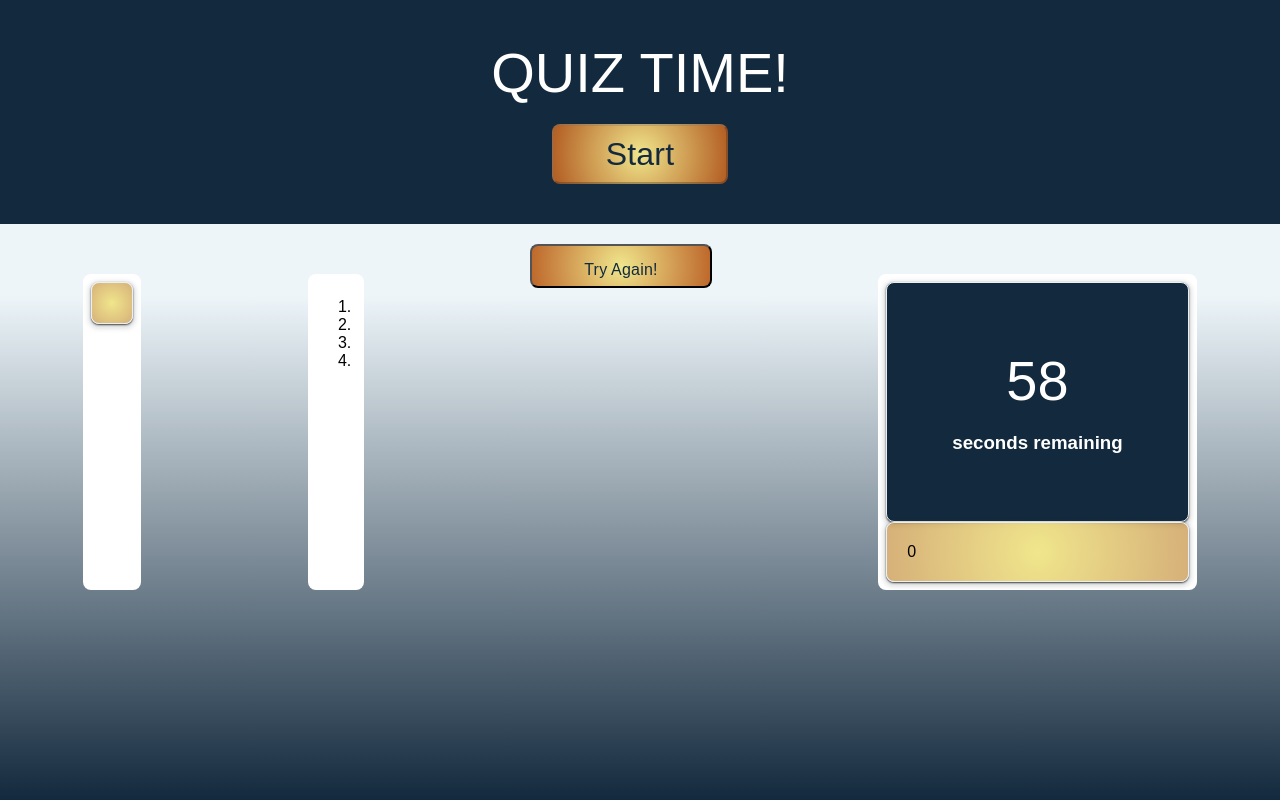
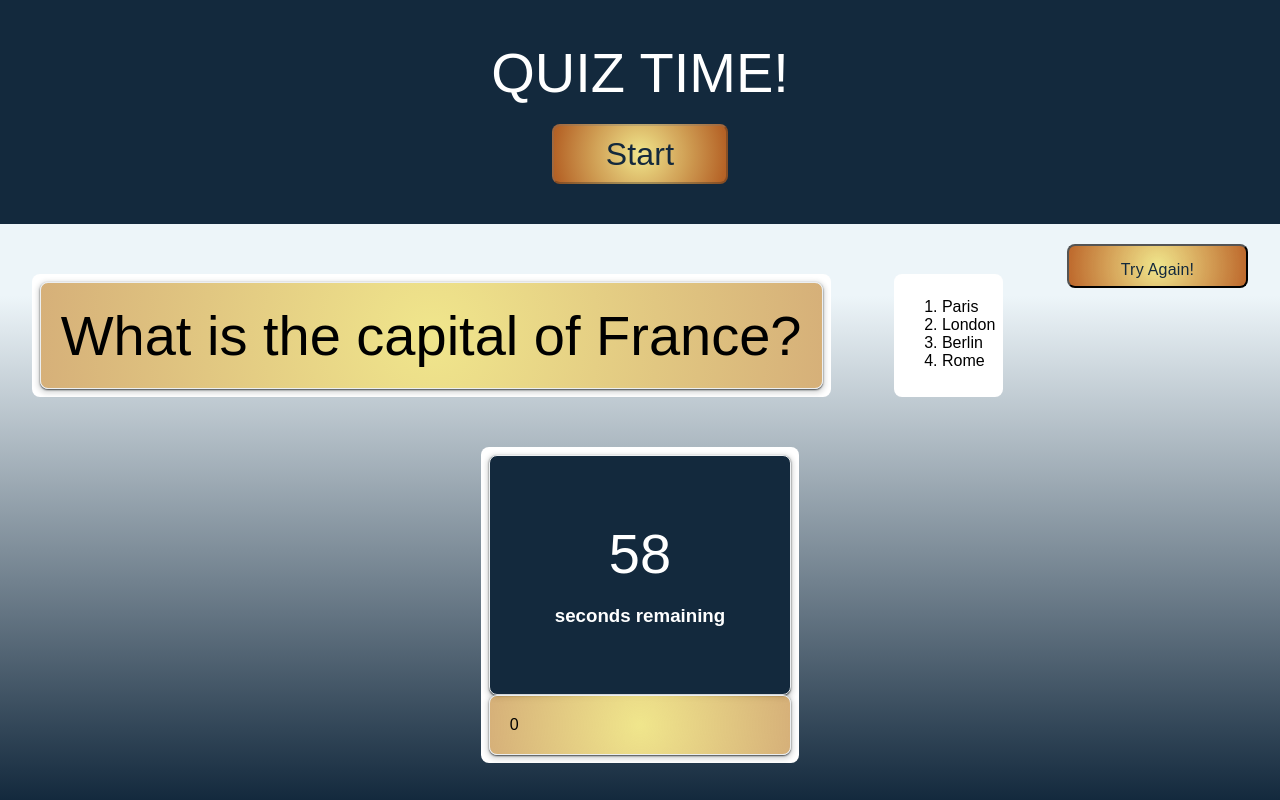
Before and after one commit to ProgramerNinja/Module-4-Project, a plain HTML site: page index.html in a window 1280 px wide. Both pictures are taken after a click on the button "Start". Drawn offline with Linux system fonts and the light colour scheme.

Commit message:
adding a partialy working question/answer function

```diff
--- a/assets/js/script.js
+++ b/assets/js/script.js
@@ -1,4 +1,4 @@
-var question = document.querySelector(".question");
+var questionElement = document.querySelector(".question");
 var answerList = document.querySelector(".answer-list");
 var timerElement = document.querySelector(".timer-count");
 var startButton = document.querySelector(".start-button");
@@ -23,7 +23,7 @@ var questionData = [
 var scoreCounter = 0;
 var timer;
 var timerCount;
-var currentQuestion = 0;
+var currentQuestion = {};
 
 // The init function is called when the page loads
 function init() {
@@ -36,12 +36,20 @@ function startGame() {
   timerCount = 60;
   // Prevents start button from being clicked when round is in progress
   startButton.disabled = true;
+  populateQuestion()
   startTimer()
+}
+
+function nextQuestion() {
+    // Pick a question from our question bank
+    const questionChoice = Math.floor(Math.random() * questionData.length);
+    const currentQuestion = questionData[questionChoice];
+    return currentQuestion
 }
 
 // The timeAtZero function is called when timercount = 0
 function timeAtZero() {
-  question.textContent = "Times UP!!!";
+  questionElement.textContent = "Times UP!!!";
   startButton.disabled = false;
   setScore();
 }
@@ -61,10 +69,33 @@ function startTimer() {
   }, 1000);
 }
 
+
+// populates both the answer and question field when called
+
 //
-// Need question and answers to be populated
-// |
-// V
+//
+//Working around here
+//
+//
+
+function populateQuestion() {
+  //finding our next question and putting it as a variable
+  currentQuestion = nextQuestion()
+
+  // Clear existing content
+  answerList.innerHTML = "";
+  questionElement.textContent = "";
+
+  let tempQuestion = currentQuestion.question;
+  questionElement.textContent = tempQuestion;
+
+  currentQuestion.answers.forEach(function(answer) {
+    const liElement = document.createElement("li");
+    liElement.textContent = answer;
+    liElement.classList.add("answer");
+    answerList.appendChild(liElement);
+  });
+}
 
 // Updates win count on screen and sets win count to client storage
 function setScore() {
--- a/index.html
+++ b/index.html
@@ -21,12 +21,7 @@
 
       <section>
         <div class="answer-box">
-          <ol class = "answer-list">
-            <li class="answers"></li>
-            <li class="answers"></li>
-            <li class="answers"></li>
-            <li class="answers"></li>
-          </ol>
+          <ol class = "answer-list"></ol>
         </div>
       </section>
       <button class="reset-button">Try Again!</button>
```
